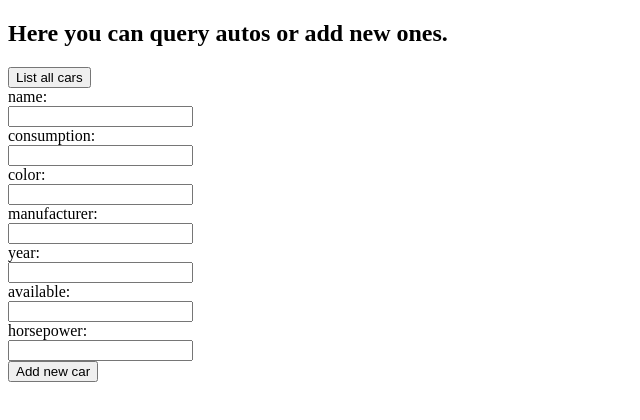
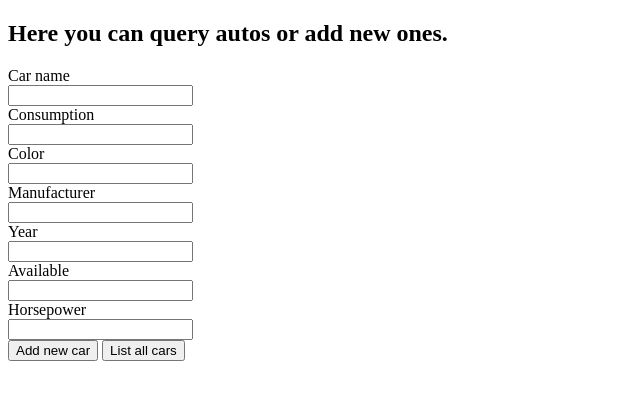
Before and after one commit to valenmarton/webtech-1-beadando, a website: page NodeServer/student/cars.html in a window 1280 px wide. Shown: the whole page, without its empty margins (0-640 px from the left). Drawn offline with Linux system fonts and the light colour scheme.

Commit message:
Added some more css.

```diff
--- a/NodeServer/student/cars.html
+++ b/NodeServer/student/cars.html
@@ -3,25 +3,24 @@
   <h2>
     Here you can query autos or add new ones.
   </h2>
-  <button id="getCars">List all cars</button>
   <div class="formContainer">
     <form id="addCarForm" action="http://localhost:8081/addCar" method="post">
-      name:<br />
+      <label for="name">Car name</label><br />
       <input type="text" name="name" /><br />
-      consumption:<br />
+      <label for="consumption">Consumption</label><br />
       <input type="text" name="consumption" /><br />
-      color:<br />
+      <label for="color">Color</label><br />
       <input type="text" name="color" /><br />
-      manufacturer:<br />
+      <label for="manufacturer">Manufacturer</label><br />
       <input type="text" name="manufacturer" /><br />
-      year:<br />
+      <label for="year">Year</label><br />
       <input type="text" name="year" /><br />
-      available:<br />
+      <label for="available">Available</label><br />
       <input type="text" name="available" /><br />
-      horsepower:<br />
+      <label for="horsepower">Horsepower</label><br />
       <input type="text" name="horsepower" /><br />
       <input class="button" type="submit" value="Add new car" />
+      <button id="getCars">List all cars</button>
     </form>
-  </div>
   <table id="cars"></table>
 </html>
```
Also changed, not shown: NodeServer/student/css/shared/style.css (+17 -0 lines), NodeServer/student/manufacturers.html (+3 -3 lines).
